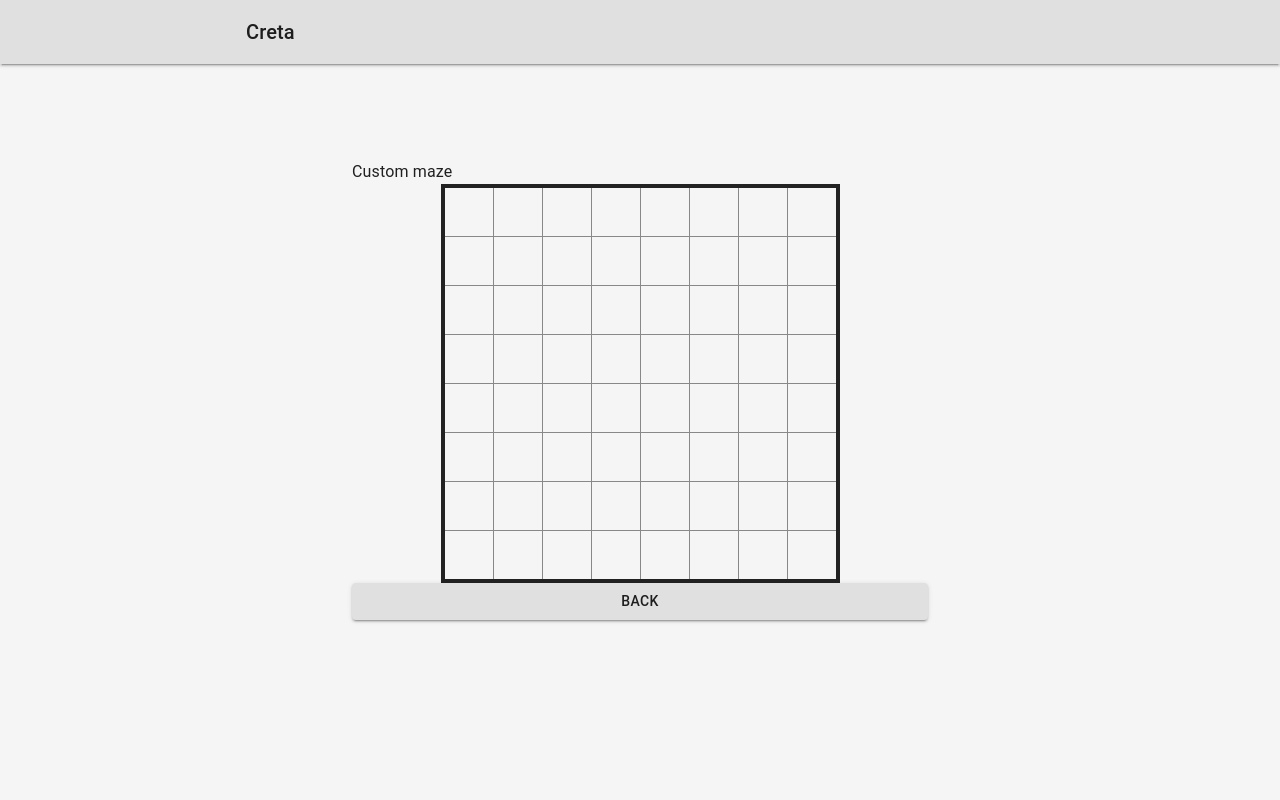
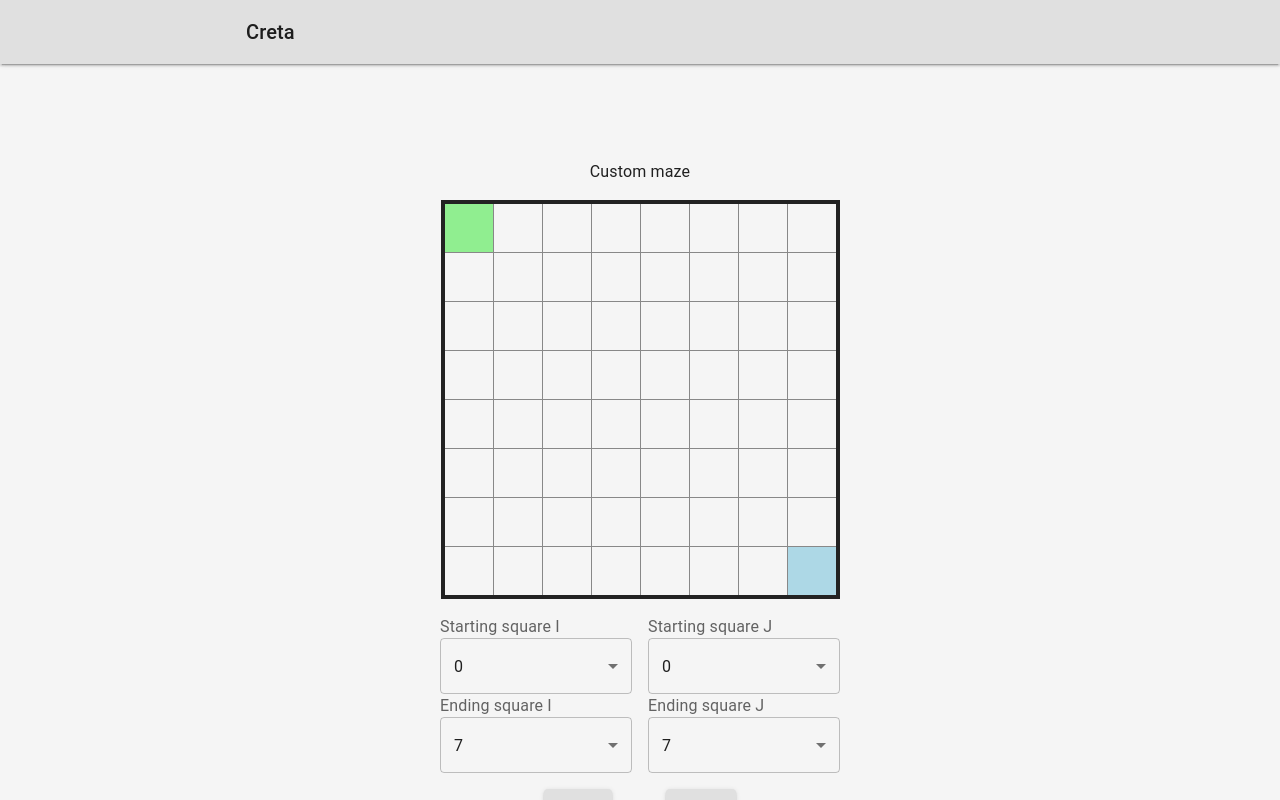
Before and after one commit to jnt0rrente/creta, a React (Create React App) app in the folder creta/: page / in a window 1280 px wide. Both pictures are taken after a click on the button "CUSTOM MAZE". Built offline with nearby package versions, Linux system fonts and the light colour scheme.

Commit message:
crear laberintos funciona

```diff
--- a/creta/public/index.html
+++ b/creta/public/index.html
@@ -27,7 +27,7 @@
     <title>Creta</title>
     <style>
       #tablehoverable:hover {
-        background-color: #e9d57e;
+        background-color: #d6d6d6;
       }
     </style>
   </head>
--- a/creta/src/components/custom/MazeCreator.js
+++ b/creta/src/components/custom/MazeCreator.js
@@ -8,10 +8,91 @@ import DialogActions from '@mui/material/DialogActions';
 import DialogContent from '@mui/material/DialogContent';
 import DialogContentText from '@mui/material/DialogContentText';
 import DialogTitle from '@mui/material/DialogTitle';
+import { Box } from "@mui/material";
+
+function modelToWalls(selectedModel) {
+    let retWalls = {
+        top: false,
+        right: false,
+        bottom: false,
+        left: false
+    }
+
+    switch(selectedModel) {
+        case 1:
+            break
+        case 2:
+            retWalls.top = true
+            break
+        case 3:
+            retWalls.right = true
+            break
+        case 4:
+            retWalls.bottom = true
+            break
+        case 5:
+            retWalls.left = true
+            break
+        case 6:
+            retWalls.top = true
+            retWalls.bottom = true
+            break
+        case 7:
+            retWalls.right = true
+            retWalls.left = true
+            break
+        case 8:
+            retWalls.top = true
+            retWalls.right = true
+            break
+        case 9:
+            retWalls.right = true
+            retWalls.bottom = true
+            break
+        case 10:
+            retWalls.left = true
+            retWalls.bottom = true
+            break
+        case 11:
+            retWalls.left = true
+            retWalls.top = true
+            break
+        case 12:
+            retWalls.top = true
+            retWalls.right = true
+            retWalls.bottom = true
+            break
+        case 13:
+            retWalls.left = true
+            retWalls.right = true
+            retWalls.bottom = true
+            break
+        case 14:
+            retWalls.top = true
+            retWalls.left = true
+            retWalls.bottom = true
+            break
+        case 15:
+            retWalls.top = true
+            retWalls.right = true
+            retWalls.left = true
+            break
+        case 16:
+            retWalls.top = true
+            retWalls.right = true
+            retWalls.bottom = true
+            retWalls.left = true
+            break
+        default:
+            throw new Error("??")
+    }
+
+    return retWalls
+}
 
 function WallPickDialog({open, setOpen, i, j, creatingMatrix, setCreatingMatrix}) {
 
-    const [selection, setSelection] = useState('')
+    const [selection, setSelection] = useState(1)
     const handleSelectChange = (event) => {
         setSelection(event.target.value)
     }
@@ -21,6 +102,15 @@ function WallPickDialog({open, setOpen, i, j, creatingMatrix, setCreatingMatrix}
     };
 
     const handleSave = () => {
+        let newCreatingMatrix = creatingMatrix
+        newCreatingMatrix[i][j].walls = modelToWalls(selection)
+
+        if (i === 0) newCreatingMatrix[i][j].walls.top = true
+        if (i === 7) newCreatingMatrix[i][j].walls.bottom = true
+        if (j === 0) newCreatingMatrix[i][j].walls.left = true
+        if (j === 7) newCreatingMatrix[i][j].walls.right = true
+
+        setCreatingMatrix(newCreatingMatrix)
         setOpen(false);
     };
 
@@ -66,14 +156,39 @@ function WallPickDialog({open, setOpen, i, j, creatingMatrix, setCreatingMatrix}
                 </DialogContent>
                 <DialogActions>
                     <Button onClick={handleClose}>Cancel</Button>
-                    <Button onClick={handleClose}>Save</Button>
+                    <Button onClick={handleSave}>Save</Button>
                 </DialogActions>
             </Dialog>
         </div>
     );
 }
 
-function CustomCell({i, j, creatingMatrix, setCreatingMatrix}) {
+function CoordSelector({identifier, label, value, setter}) {
+    return (
+        <Box display="flex" flexDirection={"column"}>
+            <InputLabel id={identifier+"-simple-select-label"}>{label}</InputLabel>
+            <Select
+                labelId={identifier+"-simple-select-label"}
+                id={identifier+"-simple-select"}
+                value={value}
+                label={label}
+                onChange={(event) => setter(event.target.value)}
+                style={{width: "12em"}}
+            >
+                <MenuItem value={0}>0</MenuItem>
+                <MenuItem value={1}>1</MenuItem>
+                <MenuItem value={2}>2</MenuItem>
+                <MenuItem value={3}>3</MenuItem>
+                <MenuItem value={4}>4</MenuItem>
+                <MenuItem value={5}>5</MenuItem>
+                <MenuItem value={6}>6</MenuItem>
+                <MenuItem value={7}>7</MenuItem>
+            </Select>
+        </Box>
+    )
+}
+
+function CustomCell({i, j, creatingMatrix, setCreatingMatrix, isStart, isEnd}) {
 
     const [dialogOpen, setDialogOpen] = useState(false)
     const cellClick = () => {
@@ -81,37 +196,13 @@ function CustomCell({i, j, creatingMatrix, setCreatingMatrix}) {
     }
 
     return (
-        <td id="tablehoverable" key={""+i+""+j} style={cellToStyle(creatingMatrix[i][j])} onClick={cellClick}>
+        <td id="tablehoverable" key={""+i+""+j} style={cellToStyle(creatingMatrix[i][j], isStart, isEnd)} onClick={cellClick}>
             <WallPickDialog open={dialogOpen} setOpen={setDialogOpen} i={i} j={j} creatingMatrix={creatingMatrix} setCreatingMatrix={setCreatingMatrix}/>
         </td>
     )
 }
 
-function getEmptyMatrix() {
-    let newMatrix = []
-    for (let i = 0; i < 8; i++) {
-        let row = []
-        for (let j = 0; j < 8; j++) {
-            row.push(
-                {
-                    i,
-                    j,
-                    walls: {
-                        top: i===0,
-                        right: j===7,
-                        bottom: i===7,
-                        left: j===0
-                    }}) //walls: top right bottom left (clockwise). true hay pared, false no hay pared
-        }
-        newMatrix.push(row)
-    }
-
-    return newMatrix
-}
-
-export default function MazeCreator({setOutput}) {
-
-    const [creatingMatrix, setCreatingMatrix] = useState(getEmptyMatrix())
+export default function MazeCreator({creatingMatrix, setCreatingMatrix, startI, setStartI, startJ, setStartJ, endI, setEndI, endJ, setEndJ}) {
 
     return (
             <>
@@ -122,7 +213,7 @@ export default function MazeCreator({setOutput}) {
                                 <tr key={"row"+index}>
                                     {
                                         row.map((cell) => (
-                                            <CustomCell key={cell.i + "" + cell.j} i={cell.i} j={cell.j} creatingMatrix={creatingMatrix} setCreatingMatrix={setCreatingMatrix}/>
+                                            <CustomCell key={cell.i + "" + cell.j} i={cell.i} j={cell.j} isStart={(startI === cell.i && startJ === cell.j)} isEnd={(endI === cell.i && endJ === cell.j)} creatingMatrix={creatingMatrix} setCreatingMatrix={setCreatingMatrix}/>
                                         ))
                                     }
                                 </tr>
@@ -130,11 +221,43 @@ export default function MazeCreator({setOutput}) {
                         }
                     </tbody>
                 </table>
+                <Box display="flex" gap="1em">
+                    <Box display="flex" flexDirection="column">
+                        <CoordSelector
+                            identifier="startI"
+                            label="Starting square I"
+                            value={startI}
+                            setter={setStartI}
+                        />
+
+                        <CoordSelector
+                            identifier="endI"
+                            label="Ending square I"
+                            value={endI}
+                            setter={setEndI}
+                        />
+                    </Box>
+                    <Box display="flex" flexDirection="column">
+                        <CoordSelector
+                            identifier="startJ"
+                            label="Starting square J"
+                            value={startJ}
+                            setter={setStartJ}
+                        />
+
+                        <CoordSelector
+                            identifier="endJ"
+                            label="Ending square J"
+                            value={endJ}
+                            setter={setEndJ}
+                        />
+                    </Box>
+                </Box>
             </>
         )
 }
 
-function cellToStyle(cell) {
+function cellToStyle(cell, isStart, isEnd) {
     let style = {padding: "1.5em"}
 
     const styleWall = "4px solid #222222"
@@ -164,5 +287,11 @@ function cellToStyle(cell) {
         style.borderLeft = styleNoWall
     }
 
+    if (isStart) {
+        style.backgroundColor = "lightGreen"
+    } else if (isEnd) {
+        style.backgroundColor = "lightBlue"
+    }
+
     return style
 }
--- a/creta/src/components/mainpage/MainPage.js
+++ b/creta/src/components/mainpage/MainPage.js
@@ -2,6 +2,7 @@ import { Box, LinearProgress, Typography } from "@mui/material";
 import ImportButton from "./ImportButton";
 import CreateCustomButton from "./CreateCustomButton";
 import BackButton from "./BackButton";
+import SaveButton from "./SaveButton";
 import SolveButton from "./SolveButton";
 import Table from "../custom/Table";
 import MazeCreator from "../custom/MazeCreator";
@@ -9,6 +10,7 @@ import AlgorithmSelector from "./AlgorithmSelector";
 import {Main} from "../../engine/Main";
 import { useEffect, useState } from "react";
 import StepSlider from "./StepSlider";
+import {mazeTranspile} from "../../engine/Export"
 
 export default function MainPage() {
     const [matrix, setMatrix] = useState(null);
@@ -28,7 +30,13 @@ export default function MainPage() {
     const [isSolved, setIsSolved] = useState(false);
 
     const [creatingCustom, setCreatingCustom] = useState(false)
-    const [createdMaze, setCreatedMaze] = useState(null)
+    const [creatingMatrix, setCreatingMatrix] = useState(getEmptyMatrix())
+    const [createdMaze, setCreatedMaze] = useState("")
+
+    const [startI, setStartI] = useState(0)
+    const [startJ, setStartJ] = useState(0)
+    const [endI, setEndI] = useState(7)
+    const [endJ, setEndJ] = useState(7)
 
     const creatingCustomClicked = () => {
         setCreatingCustom(true)
@@ -52,7 +60,6 @@ export default function MainPage() {
         setIsSolved(false)
 
         setCreatingCustom(false)
-        setCreatedMaze(null)
     }
 
     const loadFileFunction = (event) => {
@@ -69,6 +76,24 @@ export default function MainPage() {
 
         setMatrixLoaded(true)
 	};
+
+    const onSaveCreatedMaze = () => {
+        let results = Main(mazeTranspile(
+            creatingMatrix,
+            startI,
+            startJ,
+            endI,
+            endJ
+        ));
+
+        setMatrix(results.matrix);
+        setDfs(results.dfs)
+        setBfs(results.bfs)
+
+        setIsFilePicked(true)
+        setMatrixLoaded(true)
+        setCreatingCustom(false)
+    }
 
     const onSolveClick = () => {
         setIsSolved(false)
@@ -91,11 +116,9 @@ export default function MainPage() {
                 setDisplay(steps ? steps[sliderSelection] : null)
             } else {
                 if (algorithm === "dfs") {
-                    console.log("trigger dfs")
                     setDisplay(dfs.stack)
                 }
                 if (algorithm === "bfs") {
-                    console.log("trigger bfs")
                     setDisplay(bfs.result)
                 }
             }
@@ -107,11 +130,27 @@ export default function MainPage() {
             <Box display="flex" flexDirection="column" justifyContent="center">
                 {
                     creatingCustom ?
-                        <>
+                        <Box display="flex" flexDirection="column" justifyContent="center" alignItems={"center"} gap="1em">
                             <Typography>Custom maze</Typography>
-                            <MazeCreator setOutput={setCreatedMaze}/>
-                            <BackButton reset={reset}/>
-                        </> :
+                            <MazeCreator
+                                creatingMatrix={creatingMatrix}
+                                setCreatingMatrix={setCreatingMatrix}
+
+                                startI={startI}
+                                setStartI={setStartI}
+                                startJ={startJ}
+                                setStartJ={setStartJ}
+
+                                endI={endI}
+                                setEndI={setEndI}
+                                endJ={endJ}
+                                setEndJ={setEndJ}
+                            />
+                            <Box display="flex" flexDirection="row" justifyContent="space-between" width="12em">
+                                <SaveButton onClick={onSaveCreatedMaze}/>
+                                <BackButton reset={reset}/>
+                            </Box>
+                        </Box> :
                         <>
                             <Table matrix={matrix} display={display}/>
                             {
@@ -155,3 +194,27 @@ export default function MainPage() {
         </>
     );
 }
+
+
+
+function getEmptyMatrix() {
+    let newMatrix = []
+    for (let i = 0; i < 8; i++) {
+        let row = []
+        for (let j = 0; j < 8; j++) {
+            row.push(
+                {
+                    i,
+                    j,
+                    walls: {
+                        top: i===0,
+                        right: j===7,
+                        bottom: i===7,
+                        left: j===0
+                    }}) //walls: top right bottom left (clockwise). true hay pared, false no hay pared
+        }
+        newMatrix.push(row)
+    }
+
+    return newMatrix
+}
--- /dev/null
+++ b/creta/src/components/mainpage/SaveButton.js
@@ -0,0 +1,9 @@
+import { Button } from "@mui/material";
+
+export default function SaveButton({onClick}) {
+    return (
+        <Button variant="contained" component="label" onClick={onClick}>
+            Save
+        </Button>
+    )
+}
--- a/creta/src/engine/Algorithms.js
+++ b/creta/src/engine/Algorithms.js
@@ -21,6 +21,7 @@ export class Algorithms {
         }
 
         this.startNode = this.matrix[matrix[matrix.length-2][0]][matrix[matrix.length-2][2]];
+        console.log(this.startNode)
         this.startNode.setStart(true)
         this.endNode = this.matrix[matrix[matrix.length-1][0]][matrix[matrix.length-1][2]];
         this.endNode.setEnd(true);
@@ -30,6 +31,9 @@ export class Algorithms {
         this.finish = false;
 
         this.step = [];
+
+        console.log("AAA")
+        console.log(this.matrix)
 
     }
 
--- /dev/null
+++ b/creta/src/engine/Export.js
@@ -0,0 +1,83 @@
+function getEmptyOutputMatrix() {
+    let newMatrix = []
+    for (let i = 0; i < 17; i++) {
+        let row = []
+        for (let j = 0; j < 17; j++) {
+            row.push(" ")
+        }
+        newMatrix.push(row)
+    }
+
+    return newMatrix
+}
+
+function coordsNativoACoordsArchivo(i, j) {
+    return (
+        {
+            i: (i*2)+1,
+            j: (j*2)+1
+        }
+    )
+}
+
+export function mazeTranspile(creatingMatrix, startI, startJ, endI, endJ) {
+    let buffer = getEmptyOutputMatrix()
+
+    for (let i = 0; i < 8; i++) {
+        for (let j = 0; j < 8; j++) {
+            let cell = creatingMatrix[i][j]
+            let coordsArchivo = coordsNativoACoordsArchivo(i,j)
+
+            if (cell.walls.top) {
+                buffer[coordsArchivo.i-1][coordsArchivo.j] = "-"
+            }
+            if (cell.walls.bottom) {
+                buffer[coordsArchivo.i+1][coordsArchivo.j] = "-"
+            }
+            if (cell.walls.right) {
+                buffer[coordsArchivo.i][coordsArchivo.j+1] = "|"
+            }
+            if (cell.walls.left) {
+                buffer[coordsArchivo.i][coordsArchivo.j-1] = "|"
+            }
+        }
+    }
+
+    let strBuffer = ""
+
+    for (let i = 0; i < 17; i++) {
+        let str = ""
+        for (let j = 0; j < 17; j++) {
+            str += buffer[i][j]
+        }
+        strBuffer += str + "\n"
+    }
+
+    strBuffer += startI + "," + startJ + "\n"
+    strBuffer += endI + "," + endJ
+
+    console.log("Generated maze:")
+    console.log(strBuffer)
+
+    return strBuffer
+}
+
+// - - - - - - - -
+// | |     |       |
+//          - - -
+// | |     |     | |
+//            - -
+// | | |   | |   | |
+
+// | | |   | |     |
+
+// |   |     |   | |
+//        - -
+// |   |         | |
+//        - - - -
+// |   |           |
+//    - - - - - - -
+// |               |
+//  - - - - - - - -
+// 0,0
+// 0,4
```
Also changed, not shown: creta/src/engine/Main.js (+14 -14 lines), 2 other files (tests, documents, lock files or other folders).
